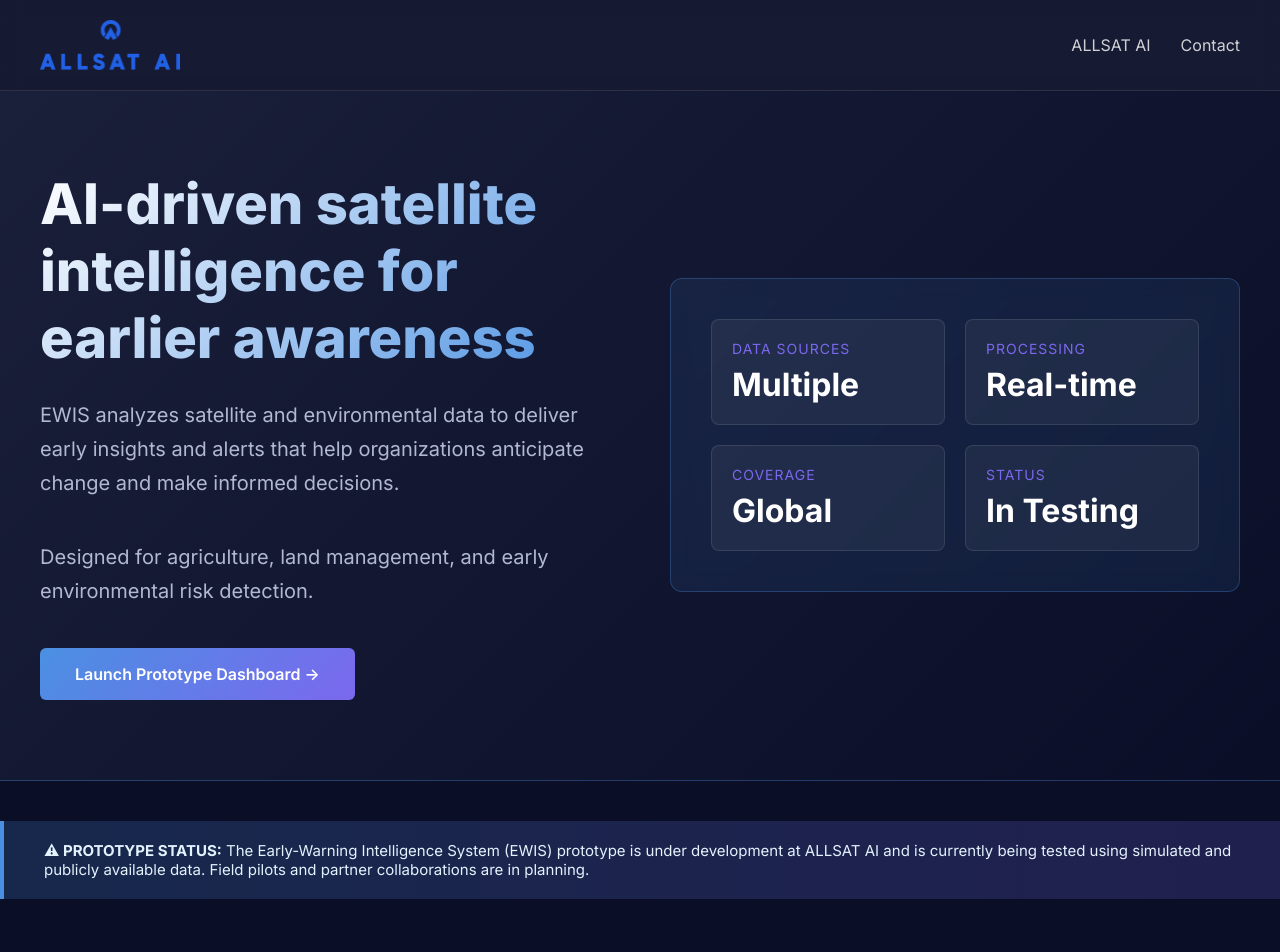
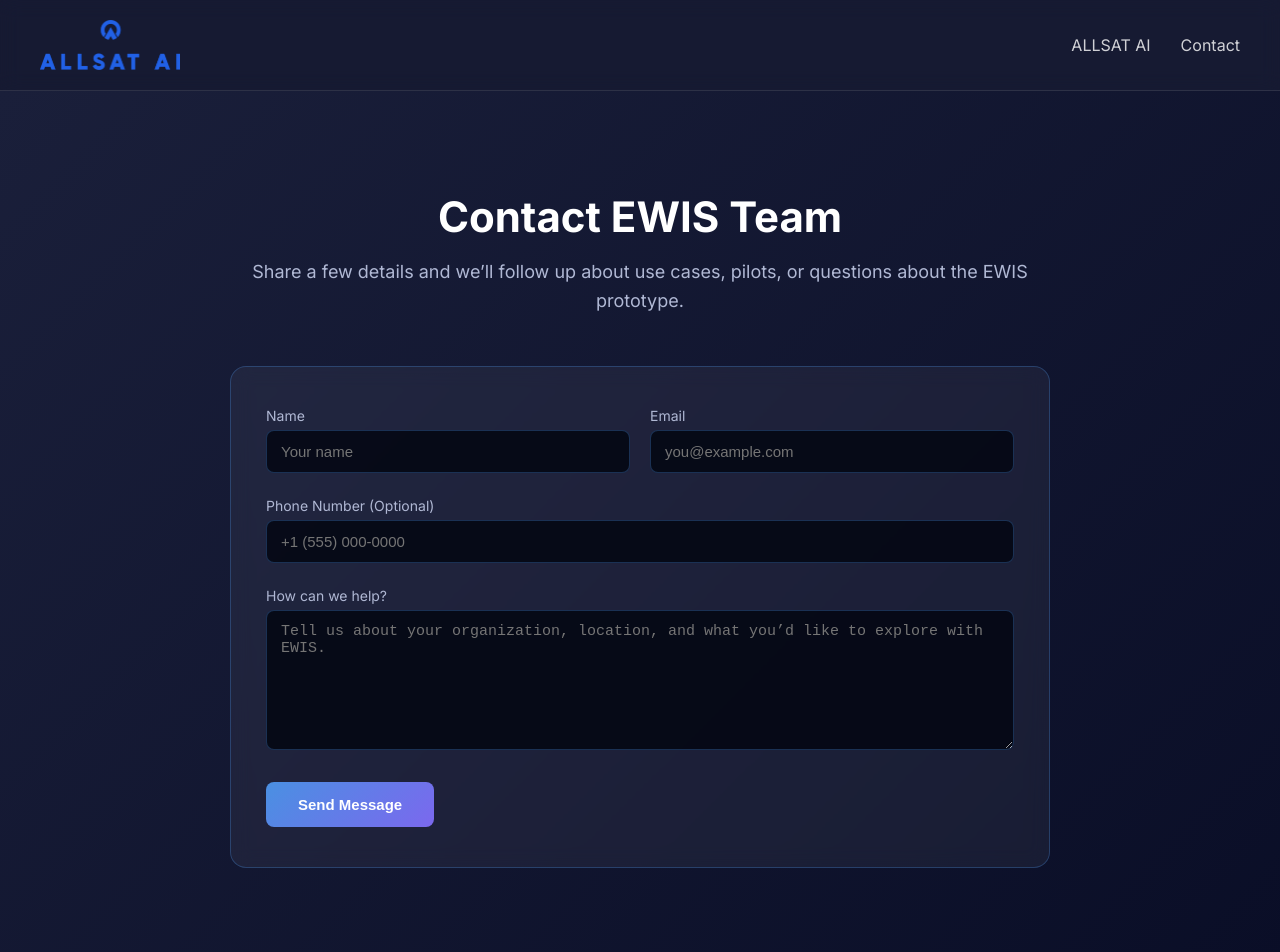
Before and after one commit to revanthxmudavath/ewis-website, a React (Vite) app: page /contact in a window 1280 px wide. Shown: the top 952 px of the page. Built offline with nearby package versions, Linux system fonts and the light colour scheme.

Commit message:
"main: Update: Included UI adjustments ADD: Implemented and connected Contact's page to App.jsx

```diff
--- a/package.json
+++ b/package.json
@@ -10,8 +10,10 @@
     "preview": "vite preview"
   },
   "dependencies": {
+    "@sendgrid/mail": "^8.1.6",
     "react": "^19.2.0",
     "react-dom": "^19.2.0",
+    "react-router-dom": "^7.11.0",
     "styled-components": "^6.1.19"
   },
   "devDependencies": {
--- a/src/App.jsx
+++ b/src/App.jsx
@@ -1,3 +1,5 @@
+import { BrowserRouter as Router, Routes, Route } from 'react-router-dom';
+import React from 'react';
 import Header from './components/Header'
 import Hero from './components/Hero'
 import AlertBanner from './components/AlertBanner'
@@ -6,19 +8,39 @@
 import AboutAllsatAI from './components/AboutAllsatAI'
 import Footer from './components/Footer'
 import { GlobalStyles } from './styles/GlobalStyles'
+import ContactPage from './components/ContactPage'
+
 
 function App() {
   return (
+    <Router>
+      <Header />
+      <Routes>
+        <Route
+          path="/"
+          element={
             <>
             <GlobalStyles />
-      <Header />
               <Hero />
               <AlertBanner />
               <WhatIsEWIS />
               <HowItWorks />
               <AboutAllsatAI />
+            </>
+          }
+        />
+
+        {/* Contact page */}
+        <Route path="/contact" element={
+          <>
+          <GlobalStyles />
+          <ContactPage />
+          </>
+          }
+          />
+      </Routes>
       <Footer />
-    </>
+    </Router>
   )
 }
 
--- /dev/null
+++ b/src/components/ContactPage.jsx
@@ -0,0 +1,189 @@
+import styled from 'styled-components';
+import { colors } from '../styles/GlobalStyles';
+
+const ContactSection = styled.section`
+  padding: 100px 0;
+  background: linear-gradient(135deg, #1a1f3a 0%, #0a0e27 100%);
+  min-height: 100vh;
+`;
+
+const Container = styled.div`
+  max-width: 900px;
+  margin: 0 auto;
+  padding: 0 40px;
+`;
+
+const HeaderBlock = styled.div`
+  text-align: center;
+  margin-bottom: 50px;
+`;
+
+const Title = styled.h1`
+  font-size: 42px;
+  font-weight: 700;
+  color: #ffffff;
+  margin-bottom: 16px;
+`;
+
+const Subtitle = styled.p`
+  font-size: 18px;
+  color: ${colors.textSecondary};
+  line-height: 1.6;
+`;
+
+const ContactCard = styled.div`
+  background: ${colors.cardBg};
+  border: 1px solid ${colors.border};
+  border-radius: 16px;
+  padding: 40px 35px;
+  backdrop-filter: blur(10px);
+
+  @media (max-width: 768px) {
+    padding: 28px 22px;
+  }
+`;
+
+const Form = styled.form`
+  display: flex;
+  flex-direction: column;
+  gap: 24px;
+`;
+
+const Row = styled.div`
+  display: grid;
+  grid-template-columns: repeat(2, 1fr);
+  gap: 20px;
+
+  @media (max-width: 768px) {
+    grid-template-columns: 1fr;
+  }
+`;
+
+const Field = styled.div`
+  display: flex;
+  flex-direction: column;
+  text-align: left;
+`;
+
+const Label = styled.label`
+  font-size: 14px;
+  color: ${colors.textSecondary};
+  margin-bottom: 6px;
+`;
+
+const Input = styled.input`
+  padding: 12px 14px;
+  border-radius: 8px;
+  border: 1px solid ${colors.border};
+  background: rgba(5, 8, 20, 0.9);
+  color: ${colors.text};
+  font-size: 15px;
+
+  &:focus {
+    outline: none;
+    border-color: ${colors.secondary};
+  }
+`;
+
+const TextArea = styled.textarea`
+  padding: 12px 14px;
+  border-radius: 8px;
+  border: 1px solid ${colors.border};
+  background: rgba(5, 8, 20, 0.9);
+  color: ${colors.text};
+  font-size: 15px;
+  min-height: 140px;
+  resize: vertical;
+
+  &:focus {
+    outline: none;
+    border-color: ${colors.secondary};
+  }
+`;
+
+const SubmitButton = styled.button`
+  align-self: flex-start;
+  margin-top: 8px;
+  padding: 14px 32px;
+  border-radius: 8px;
+  background: linear-gradient(135deg, ${colors.secondary} 0%, ${colors.accent} 100%);
+  color: #ffffff;
+  font-weight: 600;
+  font-size: 15px;
+  border: none;
+  cursor: pointer;
+  transition: transform 0.2s ease, box-shadow 0.2s ease;
+
+  &:hover {
+    transform: translateY(-1px);
+    box-shadow: 0 10px 24px rgba(0, 0, 0, 0.35);
+  }
+`;
+
+// const HelperText = styled.p`
+//   font-size: 13px;
+//   color: ${colors.textSecondary};
+//   margin-top: 6px;
+// `;
+
+function ContactPage() {
+  const handleSubmit = (e) => {
+    e.preventDefault();
+    // TODO: wire this up to email service / backend endpoint
+    alert('Thank you for reaching out. We will follow up shortly.');
+  };
+
+  return (
+    <ContactSection>
+      <Container>
+        <HeaderBlock>
+          <Title>Contact EWIS Team</Title>
+          <Subtitle>
+            Share a few details and we’ll follow up about use cases, pilots, or questions about the EWIS prototype.
+          </Subtitle>
+        </HeaderBlock>
+
+        <ContactCard>
+          <Form onSubmit={handleSubmit}>
+            <Row>
+              <Field>
+                <Label htmlFor="name">Name</Label>
+                <Input id="name" name="name" type="text" placeholder="Your name" required />
+              </Field>
+
+              <Field>
+                <Label htmlFor="email">Email</Label>
+                <Input id="email" name="email" type="email" placeholder="you@example.com" required />
+              </Field>
+            </Row>
+
+            <Field>
+              <Label htmlFor="phone">Phone Number (Optional)</Label>
+              <Input
+                id="phone"
+                name="phone"
+                type="tel"
+                placeholder="+1 (555) 000-0000"
+              />
+
+            </Field>
+
+            <Field>
+              <Label htmlFor="message">How can we help?</Label>
+              <TextArea
+                id="message"
+                name="message"
+                placeholder="Tell us about your organization, location, and what you’d like to explore with EWIS."
+                required
+              />
+            </Field>
+
+            <SubmitButton type="submit">Send Message</SubmitButton>
+          </Form>
+        </ContactCard>
+      </Container>
+    </ContactSection>
+  );
+}
+
+export default ContactPage;
--- a/src/components/Footer.jsx
+++ b/src/components/Footer.jsx
@@ -54,7 +54,8 @@
 
 const FooterBottom = styled.div`
   text-align: center;
-  padding-top: 30px;
+  padding-top: 20px;
+
   border-top: 1px solid rgba(255,255,255,0.1);
   color: #7a8199;
   font-size: 14px;
@@ -64,7 +65,9 @@
   return (
     <FooterWrapper id="contact">
       <Container>
+
         <FooterGrid>
+
           <FooterSection>
             <FooterTitle>ALLSAT AI LLC</FooterTitle>
             <FooterText>
@@ -92,8 +95,11 @@
             </FooterLink>
           </FooterSection>
         </FooterGrid>
-
         <FooterBottom>
+          <p>EWIS prototype outputs are provided for evaluation and demonstration
+              purposes only and are not intended for operational, regulatory, or decision-making use.
+          </p>
+          <br/>
           <p>© 2025 ALLSAT AI LLC. All rights reserved. </p>
         </FooterBottom>
       </Container>
--- a/src/components/Header.jsx
+++ b/src/components/Header.jsx
@@ -1,6 +1,8 @@
 import styled from 'styled-components';
 import { colors } from '../styles/GlobalStyles';
 import logoImage from '../../assets/img.png';
+import { Link } from 'react-router-dom';
+
 
 const HeaderWrapper = styled.header`
   background: rgba(255,255,255,0.05);
@@ -48,6 +50,19 @@
   }
 `;
 
+const RouterNavLink = styled(Link)`
+  color: ${colors.text};
+  font-size: 16px;
+  opacity: 0.8;
+  transition: opacity 0.3s;
+  cursor: pointer;
+  text-decoration: none;
+
+  &:hover {
+    opacity: 1;
+  }
+`;
+
 const LogoSection = styled.div`
   display: flex;
   align-items: center;
@@ -75,7 +90,7 @@
         </LogoSection>
         <Nav>
           <NavLink href="https://allsatai.com/">ALLSAT AI</NavLink>
-          <NavLink href="#contact">Contact</NavLink>
+          <RouterNavLink to="/contact">Contact</RouterNavLink>
         </Nav>
       </Container>
     </HeaderWrapper>
--- a/src/components/Hero.jsx
+++ b/src/components/Hero.jsx
@@ -2,10 +2,24 @@
 import { colors } from '../styles/GlobalStyles';
 
 const HeroSection = styled.section`
-  padding: 80px 0;
+  padding: 60px 0;
   background: linear-gradient(135deg, #1a1f3a 0%, #0a0e27 100%);
   border-bottom: 1px solid ${colors.border};
 `;
+
+const EvaluationBanner = styled.div`
+  display: inline-block;
+  background: rgba(255,255,255,0.06);
+  border: 1px solid rgba(255,255,255,0.15);
+  color: ${colors.secondary};
+  font-size: 13px;
+  padding: 6px 14px;
+  border-radius: 6px;
+  margin-bottom: 16px;
+  text-transform: uppercase;
+  letter-spacing: 0.6px;
+`;
+
 
 const Container = styled.div`
   max-width: 1400px;
@@ -49,6 +63,7 @@
   line-height: 1.7;
 `;
 
+
 const CTAButton = styled.a`
   display: inline-block;
   padding: 16px 35px;
@@ -82,6 +97,14 @@
   padding: 20px;
   border-radius: 8px;
   border: 1px solid rgba(255,255,255,0.1);
+
+  &:first-child {
+    grid-column: span 2;
+  }
+
+
+
+
 `;
 
 const StatLabel = styled.div`
@@ -102,8 +125,9 @@
   return (
     <HeroSection>
       <Container>
-        <HeroContent>
+          <HeroContent>
           <HeroLeft>
+          <EvaluationBanner>Evaluation Prototype — Not Commercially Available</EvaluationBanner>
             <HeroTitle>AI-driven satellite intelligence for earlier awareness</HeroTitle>
             <HeroDescription>
               EWIS analyzes satellite and environmental data to deliver early insights and alerts that help organizations anticipate change and make informed decisions.
@@ -111,6 +135,10 @@
             <HeroDescription>
               Designed for agriculture, land management, and early environmental risk detection.
             </HeroDescription>
+            <HeroDescription style={{ fontWeight: 600, color: colors.secondary }}>
+            Evaluation-Ready Prototype
+          </HeroDescription>
+
             <CTAButton href="https://allsatai-ewis.streamlit.app/" target="_blank" rel="noopener noreferrer">
               Launch Prototype Dashboard →
             </CTAButton>
@@ -120,11 +148,7 @@
             <StatGrid>
               <StatItem>
                 <StatLabel>Data Sources</StatLabel>
-                <StatValue>Multiple</StatValue>
-              </StatItem>
-              <StatItem>
-                <StatLabel>Processing</StatLabel>
-                <StatValue>Real-time</StatValue>
+                <StatValue>Simulated and Publicly Available data</StatValue>
               </StatItem>
               <StatItem>
                 <StatLabel>Coverage</StatLabel>
```
Also changed, not shown: 2 other files (tests, documents, lock files or other folders). Lines whose indentation alone changed are shown as unchanged.
